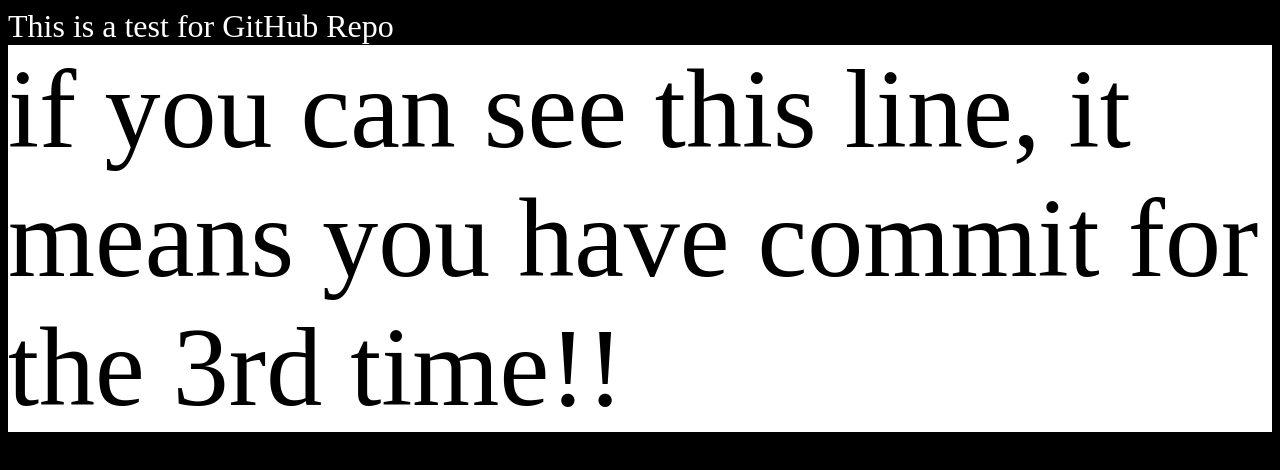
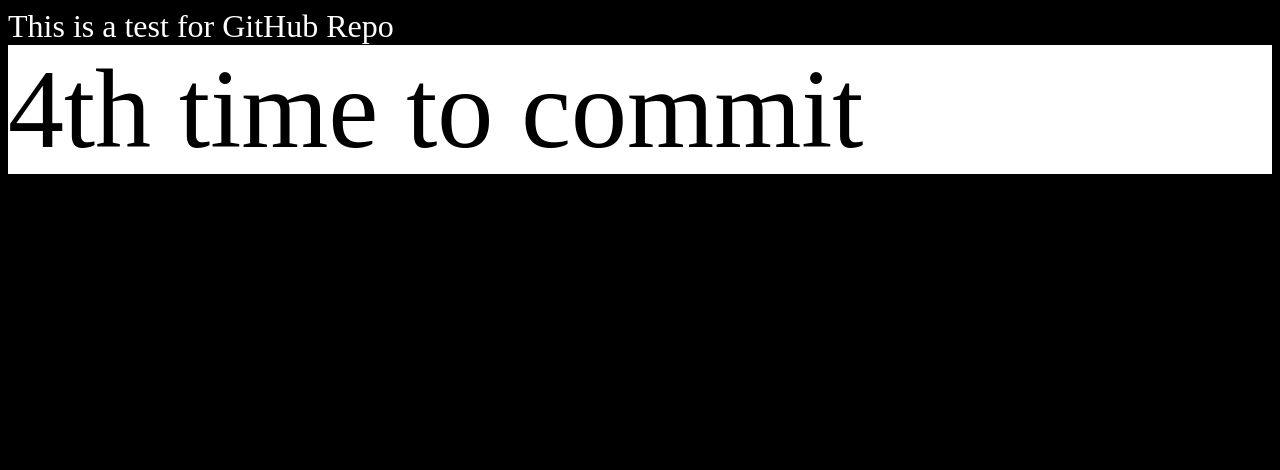
Before and after one commit to yolixtly/landing-page-karma, a plain HTML site: page index.html in a window 1280 px wide. Drawn offline with Linux system fonts and the light colour scheme.

Commit message:
4th commit

```diff
--- a/index.html
+++ b/index.html
@@ -7,7 +7,7 @@
 </head>
 <body>
 	This is a test for GitHub Repo
-	<div>if you can see this line, it means you have commit for the 3rd time!! </div>
+	<div>4th time to commit </div>
 
 </body>
 </html>
```
